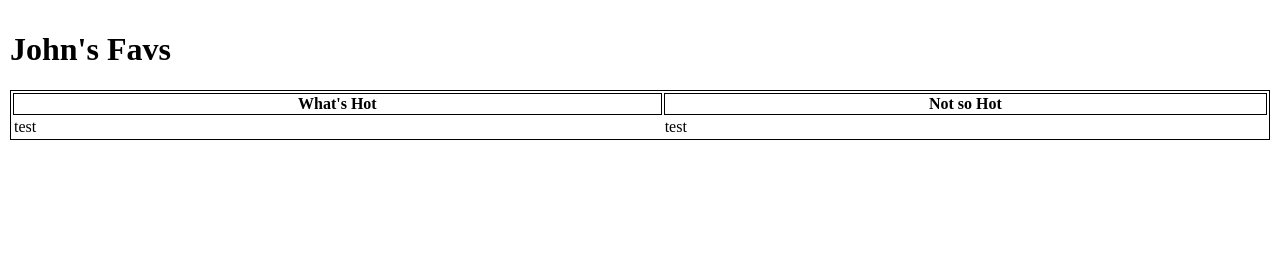
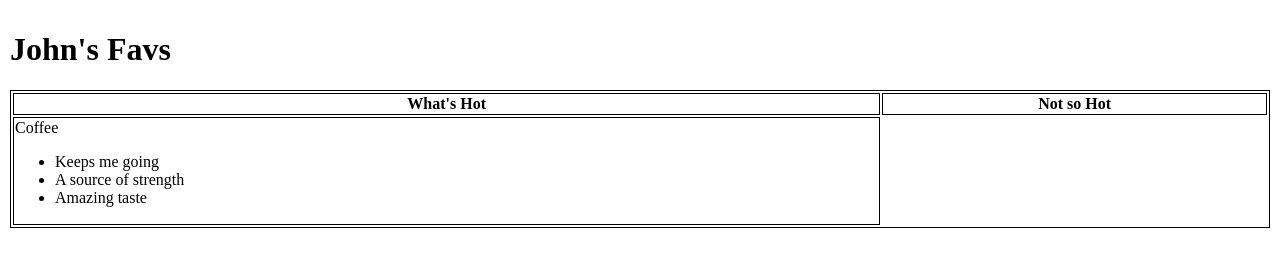
Before and after one commit to johnmarcb/myfavs, a plain HTML site: page index.html in a window 1280 px wide. Drawn offline with Linux system fonts and the light colour scheme.

Commit message:
added more tables

```diff
--- a/css/styles.css
+++ b/css/styles.css
@@ -13,6 +13,6 @@ table {
     width: 100%;
 }
 
-table, th, tr {
+table, th, tr, td {
     border: 1px solid black;
 }
--- a/index.html
+++ b/index.html
@@ -5,20 +5,29 @@
     <meta http-equiv="X-UA-Compatible" content="IE=edge">
     <meta name="viewport" content="width=device-width, initial-scale=1.0">
     <link rel="stylesheet" href="../myfavs/css/styles.css">
-    <title>John's Favs</title>
+    <title>John's What's Hot or Not</title>
 </head>
 <body>
     <h1>John's Favs</h1>
     <table>
-    <tr><h4>
+    <tr><h2>
         <th>What's Hot</th>
         <th>Not so Hot</th>
-        </h4></tr>
-        <tr>
-            <td>test</td>
-            <td>test</td>
+        </h2></tr>
 
-        </tr>
+    <tr>
+        <td> Coffee
+            <ul>
+            <li>Keeps me going</li>
+            <li>A source of strength</li>
+            <li>Amazing taste</li>
+        </ul></td>
+
+
+
+    </tr>
+
+
     </table>
 </body>
 </html>
```
